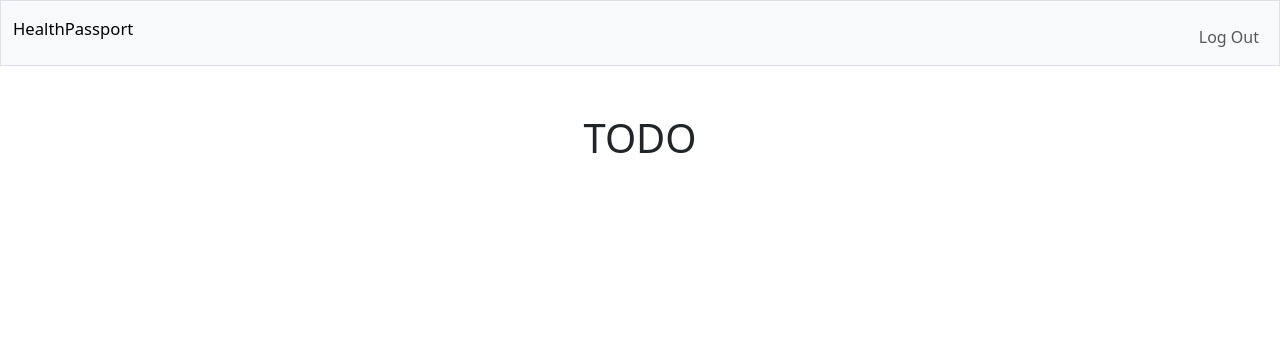
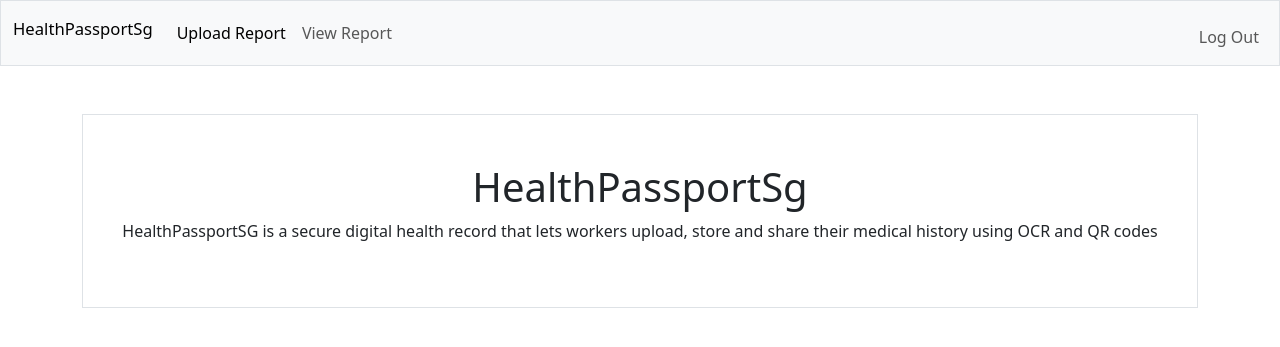
Before and after one commit to yashmOS/healthpassportsg-app, a Flask app: page / in a window 1280 px wide. Shown: the top 347 px of the page. Run offline with Flask 3, Linux system fonts and the light colour scheme; the visitor is signed in with stand-in values (Sample User, id 1).

Commit message:
upload function

```diff
--- a/app.py
+++ b/app.py
@@ -2,9 +2,10 @@ import os
 import logging
 import sqlite3
 
-from flask import Flask, flash, redirect, render_template, request, session
+from flask import Flask, flash, redirect, render_template, request, session, url_for
 from flask_session import Session
 from werkzeug.security import check_password_hash, generate_password_hash
+from werkzeug.utils import secure_filename
 
 from helpers.login import login_required
 from helpers.sql import SQLITE
@@ -27,6 +28,12 @@ Session(app)
 # SQLite database
 db = SQLITE("healthpassportsg.db", traceback=True)
 
+UPLOAD_FOLDER = "static/uploads"
+ALLOWED_EXTENSIONS = {"png", "jpg", "jpeg", "gif"}
+app.config["UPLOAD_FOLDER"] = UPLOAD_FOLDER
+
+def allowed_file(filename):
+    return '.' in filename and filename.rsplit('.', 1)[1].lower() in ALLOWED_EXTENSIONS
 
 @app.after_request
 def after_request(response):
@@ -42,6 +49,28 @@ def after_request(response):
 def index():
     return render_template("index.html")
 
+@app.route("/upload", methods=["GET", "POST"])
+def upload():
+    """Upload a photo"""
+    photo_url = None
+    if request.method == "POST":
+        if "photo" not in request.files:
+            flash("No file part")
+            return redirect(request.url)
+        file = request.files["photo"]
+        if file.filename == "":
+            flash("No selected file")
+            return redirect(request.url)
+        if file and allowed_file(file.filename):
+            os.makedirs(app.config["UPLOAD_FOLDER"], exist_ok=True)
+            filename = secure_filename(file.filename)
+            filepath = os.path.join(app.config["UPLOAD_FOLDER"], filename)
+            file.save(filepath)
+            photo_url = url_for("static", filename="uploads/" + filename)
+            flash("File uploaded successfully!")
+        else:
+            flash("Invalid file type")
+    return render_template("upload.html", photo_url=photo_url)
 
 @app.route("/login", methods=["GET", "POST"])
 def login():
--- a/templates/index.html
+++ b/templates/index.html
@@ -2,6 +2,11 @@
 
 {% block main %}
 
-    <h1>TODO</h1>
+    <div class="container-fluid py-5 border">
+        <h1>HealthPassportSg</h1>
+        <p>HealthPassportSG is a secure digital health record that lets workers upload, store and share their medical history using OCR and QR codes</p>
+    </div>
+
+
 
 {% endblock %}
--- a/templates/layout.html
+++ b/templates/layout.html
@@ -20,7 +20,14 @@
     <body>
         <nav class="bg-light border navbar navbar-expand-md navbar-light">
             <div class="container-fluid">
-                <a class="navbar-brand" href="/"><h1>HealthPassport</h1></a>
+                <a class="navbar-brand" href="/"><h1>HealthPassportSg</h1></a>
+                <ul class="navbar-nav">
+                    <li class="nav-item">
+                        <a class="nav-link active" href="/upload">Upload Report</a>
+                    </li>
+                    <li class="nav-item">
+                        <a class="nav-link" href="/view">View Report</a>
+                </ul>
                 <button class="navbar-toggler" data-bs-target="#navbar" data-bs-toggle="collapse" type="button">
                     <span class="navbar-toggler-icon"></span>
                 </button>
```
Also changed, not shown: templates/upload.html (added, +21 -0 lines), healthpassportsg.db, static/uploads/test_text.png (added).
